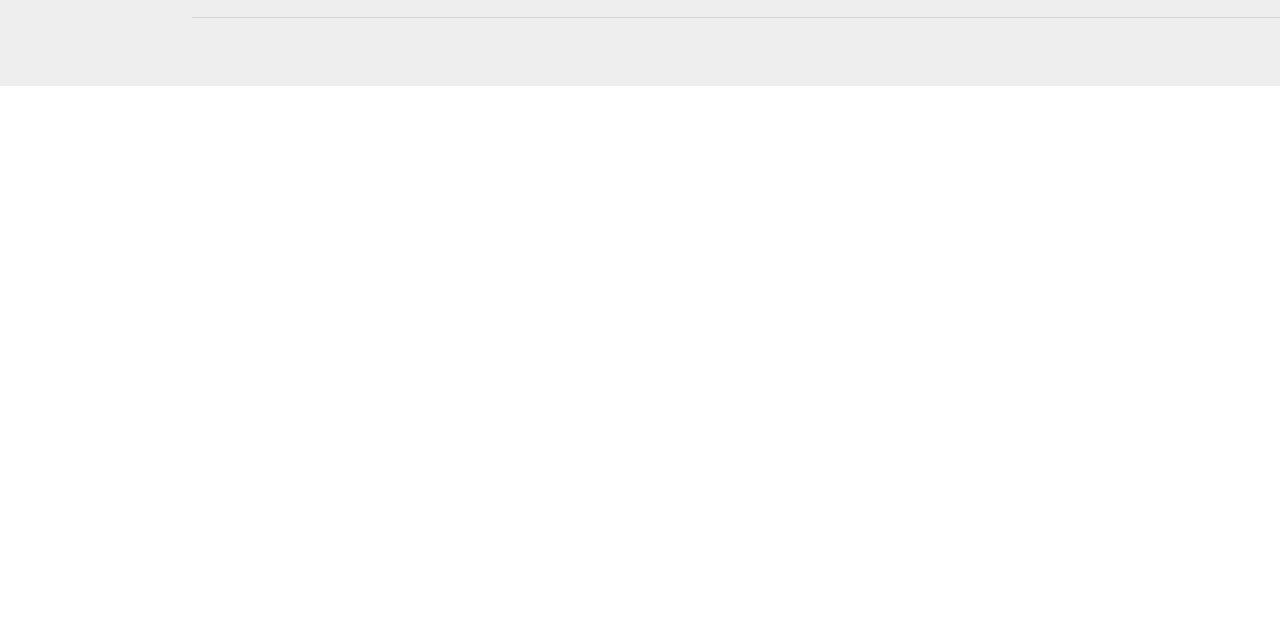
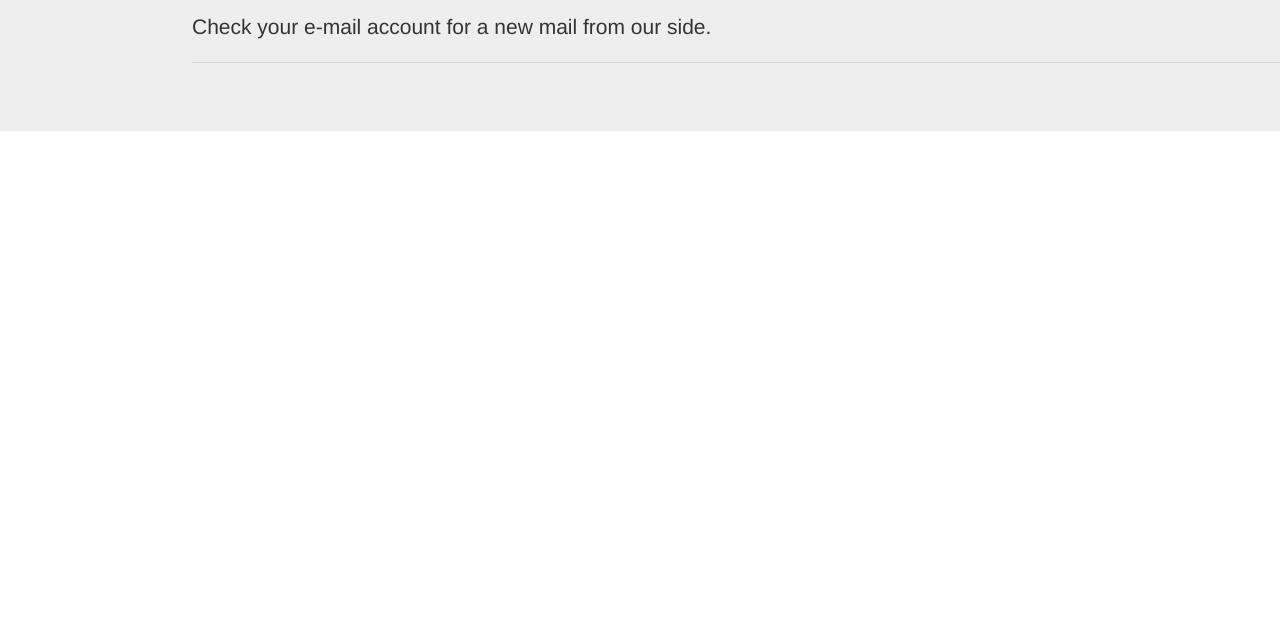
Before and after one commit to akhilchoudhary2k/NewsLetter-SignUp, a website: page success.html in a window 1280 px wide. Shown: the part 180-800 px from the top of the page. Drawn offline with nearby package versions, Linux system fonts and the light colour scheme.

Commit message:
Second Commit

```diff
--- a/success.html
+++ b/success.html
@@ -13,6 +13,7 @@
     <div style="padding-left: 15%;" class="jumbotron">
         <h1 class="display-4">Awesme! </h1>
         <p class="lead">You have been successfully signed up to NewsLetter.</p>
+        <p>Check your e-mail account for a new mail from our side.</p>
         <hr class="my-4">
         <!-- <p>It uses utility classes for typography and spacing to space content out within the larger container.</p>
         <a class="btn btn-primary btn-lg" href="#" role="button">Learn more</a> -->
```
